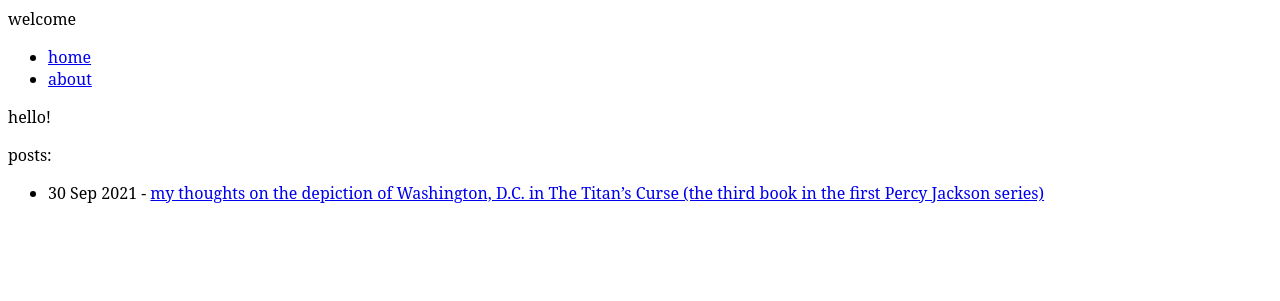
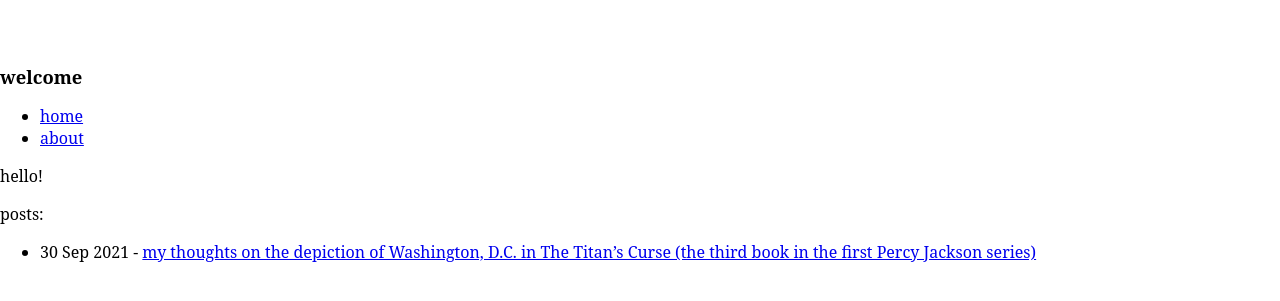
Before and after one commit to radicula/radicula.github.io, a Jekyll site: the page built from index.md, in a window 1280 px wide. Shown: the top 301 px of the page. Built offline with Jekyll 4.4.1, drawn with Linux system fonts in a browser that asks for light colours.

Commit message:
add formatting to header and body

```diff
--- a/css/main.css
+++ b/css/main.css
@@ -1,10 +1,16 @@
 body {
+    margin: 5% auto;
     font-family: 'serif';
-    width: 90%;
+    width: 100%;
 }
 
 div#header ul {
     list-style: none;
+}
+
+div#header {
+    font-size: 115%;
+    font-weight: bold;
 }
 
 div.visual img {
```
